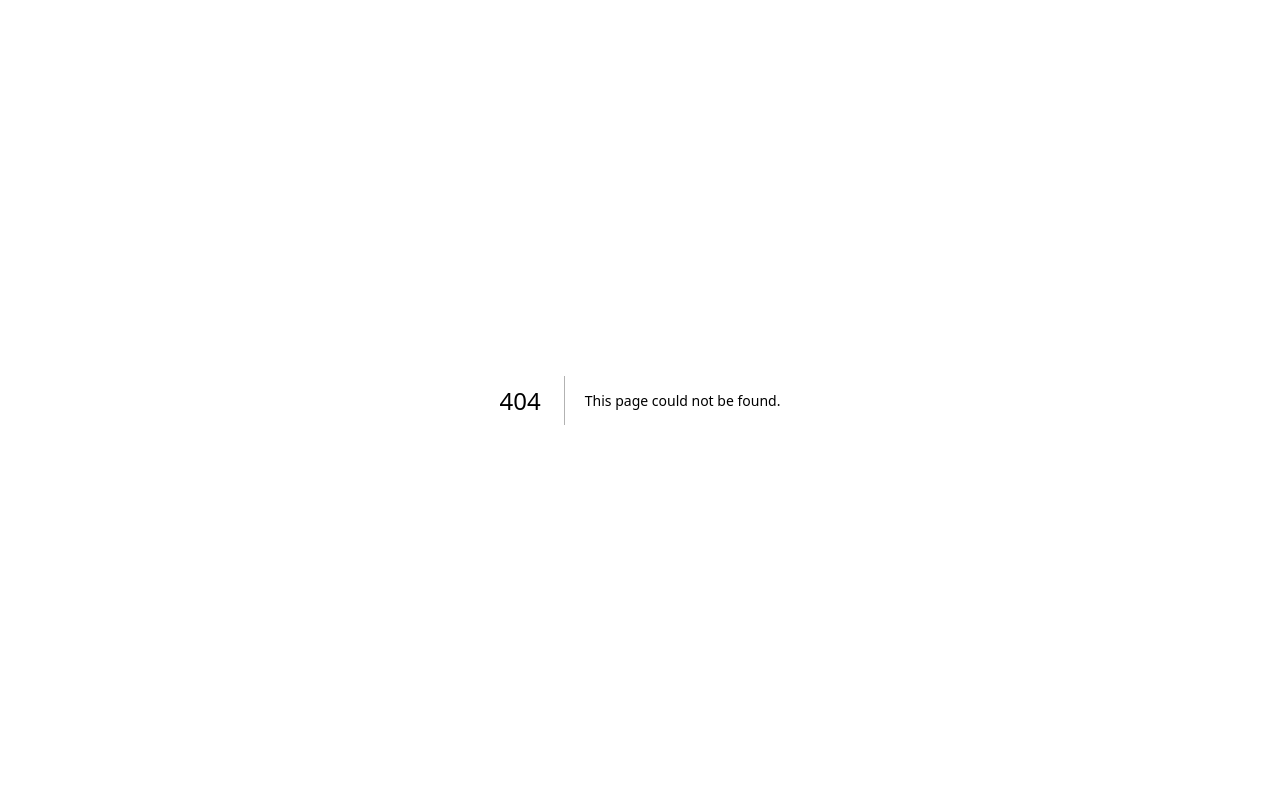
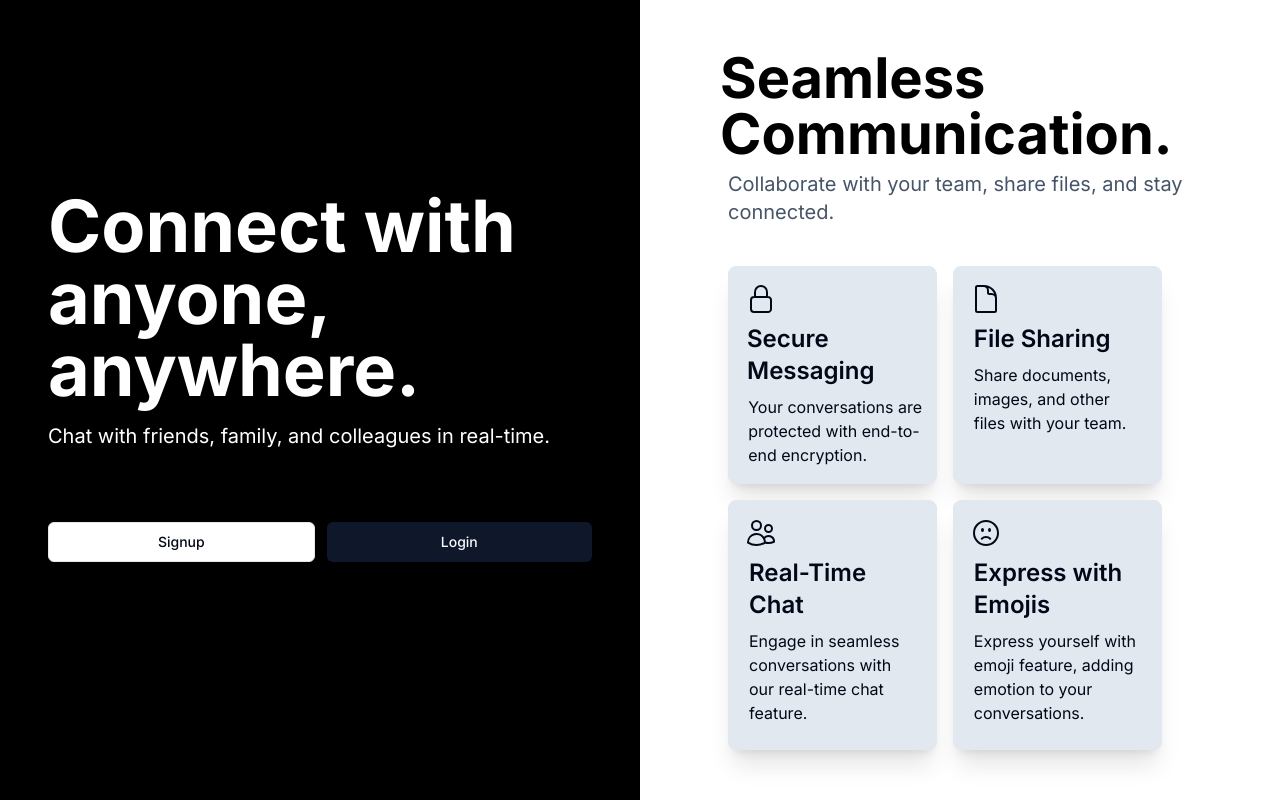
Before and after one commit to Prathamesh0222/redis, a Next.js app: page /auth in a window 1280 px wide. Before the commit this address had no page. Built offline with nearby package versions, Linux system fonts and the light colour scheme.

Commit message:
chore: Refactor page component and add authentication functionality

```diff
--- /dev/null
+++ b/src/app/auth/AuthButton.tsx
@@ -0,0 +1,17 @@
+import React from 'react'
+import { Button } from '@/components/ui/button'
+
+const AuthButton = () => {
+  return (
+    <div className='flex gap-3 flex-1 md:flex-row flex-col relative z-50 p-12'>
+        <Button className='w-full' variant={"outline"}>
+          Signup
+        </Button>
+        <Button className='w-full'>
+          Login
+        </Button>
+    </div>
+  )
+}
+
+export default AuthButton
--- /dev/null
+++ b/src/app/auth/Card.tsx
@@ -0,0 +1,111 @@
+const Card = () => {
+  return (
+    <div>
+      <div className="px-[5.5rem] pt-10 flex gap-4">
+        <div className="rounded-lg shadow-xl border w-[45%] bg-slate-200 pt-2">
+          <svg
+            xmlns="http://www.w3.org/2000/svg"
+            fill="none"
+            viewBox="0 0 24 24"
+            strokeWidth="1.5"
+            stroke="currentColor"
+            className="size-12 pl-4"
+          >
+            <path
+              strokeLinecap="round"
+              strokeLinejoin="round"
+              d="M16.5 10.5V6.75a4.5 4.5 0 1 0-9 0v3.75m-.75 11.25h10.5a2.25 2.25 0 0 0 2.25-2.25v-6.75a2.25 2.25 0 0 0-2.25-2.25H6.75a2.25 2.25 0 0 0-2.25 2.25v6.75a2.25 2.25 0 0 0 2.25 2.25Z"
+            />
+          </svg>
+
+          <div className="flex pl-2.5">
+            <span className="text-2xl font-semibold pl-2">
+              Secure Messaging
+            </span>
+          </div>
+          <span className="flex pt-2 pb-4 pl-[1.2rem] pr-2 text-md justify-center">
+            Your conversations are protected with end-to-end encryption.
+          </span>
+        </div>
+        <div className="rounded-lg shadow-xl border w-[45%] bg-slate-200 pt-2">
+          <svg
+            xmlns="http://www.w3.org/2000/svg"
+            fill="none"
+            viewBox="0 0 24 24"
+            strokeWidth="1.5"
+            stroke="currentColor"
+            className="size-12 pl-4"
+          >
+            <path
+              strokeLinecap="round"
+              strokeLinejoin="round"
+              d="M19.5 14.25v-2.625a3.375 3.375 0 0 0-3.375-3.375h-1.5A1.125 1.125 0 0 1 13.5 7.125v-1.5a3.375 3.375 0 0 0-3.375-3.375H8.25m2.25 0H5.625c-.621 0-1.125.504-1.125 1.125v17.25c0 .621.504 1.125 1.125 1.125h12.75c.621 0 1.125-.504 1.125-1.125V11.25a9 9 0 0 0-9-9Z"
+            />
+          </svg>
+          <div className="flex">
+            <span className="text-2xl font-semibold lg:px-5">File Sharing</span>
+          </div>
+          <span className="flex pt-2 pb-6 px-5 text-md justify-center">
+            Share documents, images, and other files with your team.
+          </span>
+        </div>
+      </div>
+      <div className="px-[5.5rem] flex gap-4">
+        <div className="flex gap-4 pt-4">
+          <div className="rounded-lg shadow-xl border w-[45%] bg-slate-200 pt-2">
+            <svg
+              xmlns="http://www.w3.org/2000/svg"
+              fill="none"
+              viewBox="0 0 24 24"
+              strokeWidth="1.5"
+              stroke="currentColor"
+              className="size-12 pl-4"
+            >
+              <path
+                strokeLinecap="round"
+                strokeLinejoin="round"
+                d="M15 19.128a9.38 9.38 0 0 0 2.625.372 9.337 9.337 0 0 0 4.121-.952 4.125 4.125 0 0 0-7.533-2.493M15 19.128v-.003c0-1.113-.285-2.16-.786-3.07M15 19.128v.106A12.318 12.318 0 0 1 8.624 21c-2.331 0-4.512-.645-6.374-1.766l-.001-.109a6.375 6.375 0 0 1 11.964-3.07M12 6.375a3.375 3.375 0 1 1-6.75 0 3.375 3.375 0 0 1 6.75 0Zm8.25 2.25a2.625 2.625 0 1 1-5.25 0 2.625 2.625 0 0 1 5.25 0Z"
+              />
+            </svg>
+
+            <div className="flex">
+              <span className="text-2xl font-semibold lg:px-5">
+                Real-Time Chat
+              </span>
+            </div>
+            <span className="flex pt-2 pb-4 px-5 text-md justify-center">
+              Engage in seamless conversations with our real-time chat feature.
+            </span>
+          </div>
+          <div className="rounded-lg shadow-xl border w-[45%] bg-slate-200 pt-2">
+            <svg
+              xmlns="http://www.w3.org/2000/svg"
+              fill="none"
+              viewBox="0 0 24 24"
+              strokeWidth="1.5"
+              stroke="currentColor"
+              className="size-12 pl-4"
+            >
+              <path
+                strokeLinecap="round"
+                strokeLinejoin="round"
+                d="M15.182 16.318A4.486 4.486 0 0 0 12.016 15a4.486 4.486 0 0 0-3.198 1.318M21 12a9 9 0 1 1-18 0 9 9 0 0 1 18 0ZM9.75 9.75c0 .414-.168.75-.375.75S9 10.164 9 9.75 9.168 9 9.375 9s.375.336.375.75Zm-.375 0h.008v.015h-.008V9.75Zm5.625 0c0 .414-.168.75-.375.75s-.375-.336-.375-.75.168-.75.375-.75.375.336.375.75Zm-.375 0h.008v.015h-.008V9.75Z"
+              />
+            </svg>
+
+            <div className="flex">
+              <span className="text-2xl font-semibold lg:px-5">
+                Express with Emojis
+              </span>
+            </div>
+            <span className="flex pt-2 pb-6 px-5 text-md justify-center">
+            Express yourself with emoji feature, adding emotion to your conversations.
+            </span>
+          </div>
+        </div>
+      </div>
+    </div>
+  );
+};
+
+export default Card;
--- /dev/null
+++ b/src/app/auth/page.tsx
@@ -0,0 +1,44 @@
+import React from "react";
+import AuthButton from "./AuthButton";
+import Card from "./Card";
+
+
+const page = () => {
+  return (
+    <div className="flex h-screen w-full">
+      <div
+        className="flex-1 flex flex-col overflow-hidden bg-[#000000]
+      justify-center items-center"
+      >
+        <div className="flex flex-col justify-center">
+        <div className=" px-12 font-bold text-white">
+          <span className="text-6xl md:text-7xl">
+            Connect with anyone, anywhere.
+          </span>
+        </div>
+        <div className="text-xl text-white text-left w-full px-12 pt-4">
+          <span>Chat with friends, family, and colleagues in real-time.</span>
+        </div>
+        <div className="mt-6">
+        <AuthButton/>
+        </div>
+      </div>
+      </div>
+      <div className="flex-1 hidden lg:flex">
+        <div className="bg-white w-full flex justify-center">
+            <div className="flex flex-col justify-center">
+            <span className="text-black font-bold text-6xl xl:text-[3.5rem] lg:px-10 xl:px-20">
+                Seamless Communication.
+            </span>
+            <span className="xl:px-[5.5rem] lg:px-[3rem] text-xl pt-2 text-slate-600">Collaborate with your team, share files, and stay connected.
+            </span>
+            <Card/>
+            </div>
+
+        </div>
+      </div>
+    </div>
+  );
+};
+
+export default page;
--- a/src/app/page.tsx
+++ b/src/app/page.tsx
@@ -3,14 +3,6 @@ import Image from "next/image";
 
 export default function Home() {
   return (
-    <div className="flex h-screen w-full">
-      <div className="flex-1 flex overflow-hidden dark:bg-[#651c2b55] bg-[#651c2b]
-      justify-center items-center">
-        Hello From Mumbai
-      </div>
-      <div className="flex-1">
-        <div className="bg-blue-500">Hello From Mumbai</div>
-      </div>
-    </div>
+   <div>Hello!</div>
   );
 }
```
